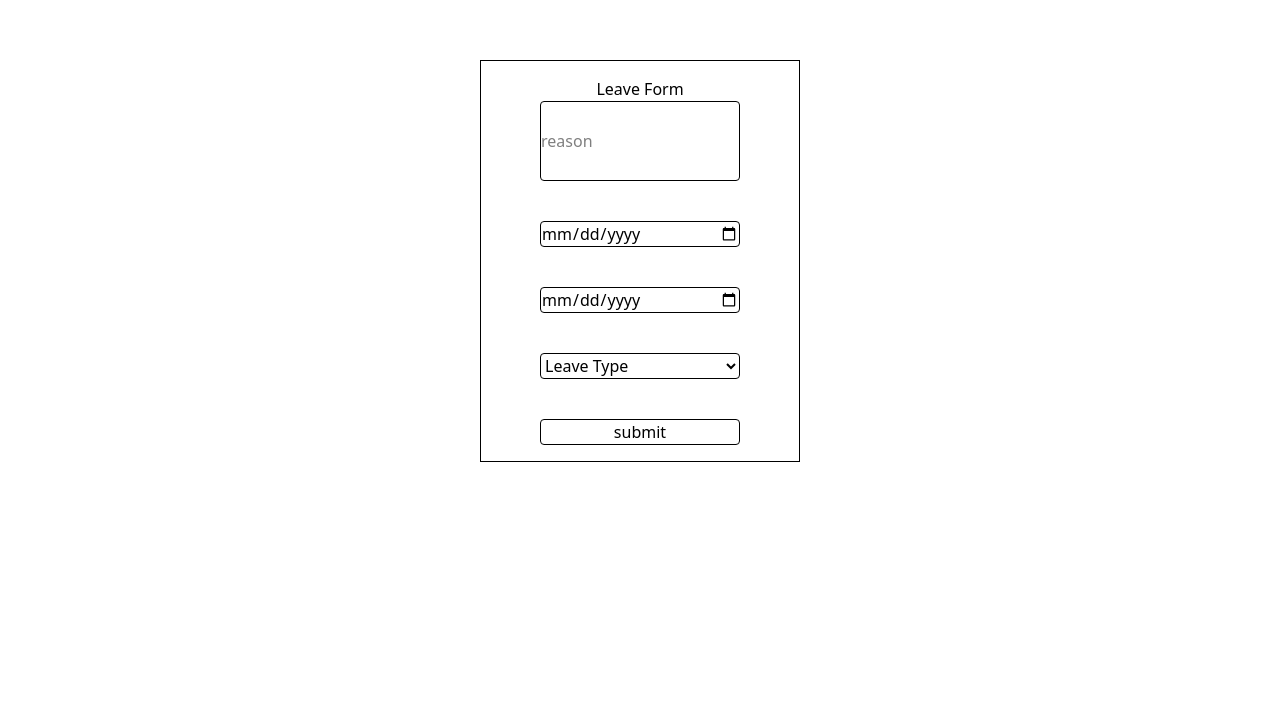
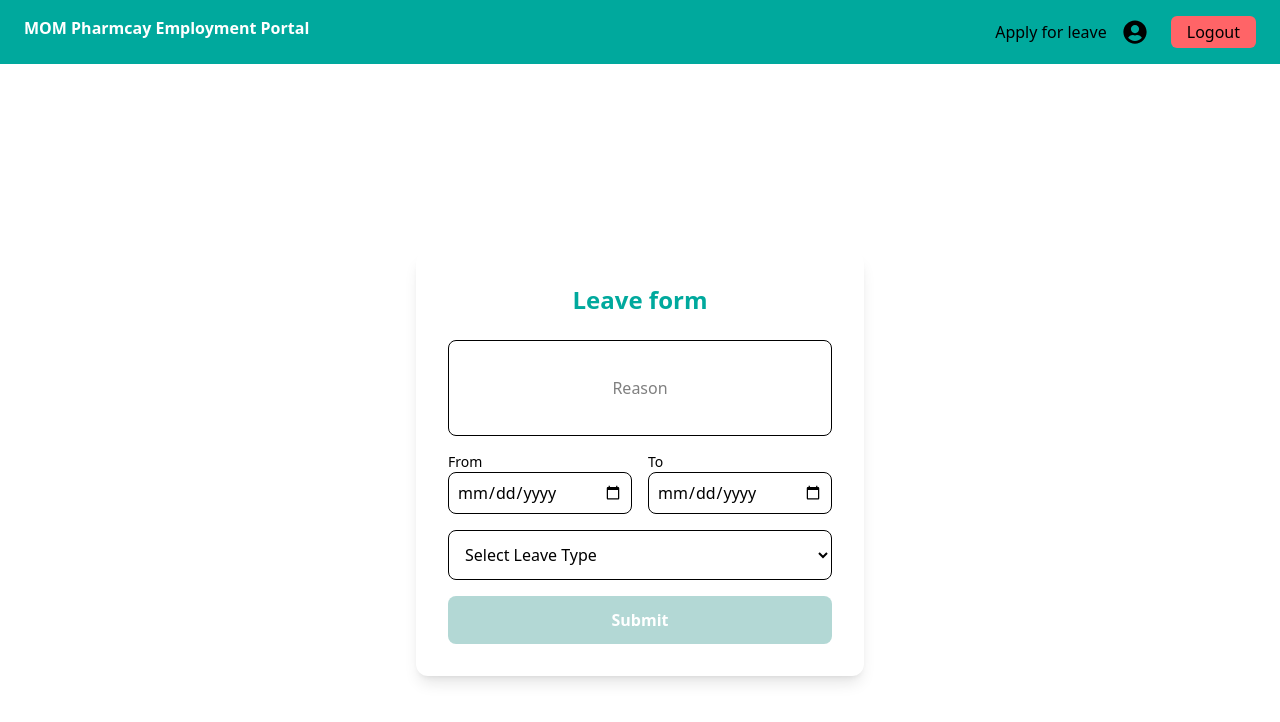
Before and after one commit to udai002/mom-employee-portal, a React (Vite) app: page /leaveform in a window 1280 px wide. Shown: the top 722 px of the page. Built offline with nearby package versions, Linux system fonts and the light colour scheme.

Commit message:
leave form

```diff
--- a/src/components/Navbar.jsx
+++ b/src/components/Navbar.jsx
@@ -30,7 +30,7 @@
       <div className='p-4 px-6 flex  justify-between bg-[#00a99d]'>
         <h1 className='font-bold text-white'>MOM Pharmcay Employment Portal</h1>
         <div className='flex items-center'>
-          <div className='flex' onClick={toLeaveForm}>Apply for leave</div>
+          <div className='flex mr-4' onClick={toLeaveForm}>Apply for leave</div>
             <div className='flex mr-4'>
             <FaUserCircle className='text-2xl' /> <span className='ml-2 text-black font-bold'>{user && user.username}</span>
             </div>
--- a/src/pages/LeaveForm.jsx
+++ b/src/pages/LeaveForm.jsx
@@ -1,59 +1,107 @@
-import React, { use, useState } from 'react'
+
+import React, { useState } from 'react'
+import Navbar from '../components/Navbar'
 
 const LeaveForm = () => {
-const [formData,setformData]=useState({
-    reason:'',
-    from:'',
-    to:'',
-    LeaveType:''
+  const [formData, setFormData] = useState({
+    reason: '',
+    from: '',
+    to: '',
+    LeaveType: ''
   })
 
-   function  handleChange(e){
-   const {name,value}=e.target
-   setformData(prev=>({
+  function handleChange(e) {
+    const { name, value } = e.target
+    setFormData(prev => ({
       ...prev,
-    [name]:value
+      [name]: value
     }))
   }
-const handleSubmit= async(e)=>{
+
+  const handleSubmit = async (e) => {
     e.preventDefault()
-    console.log("this is the form data",formData.reason,formData.from,formData.to,"this is the leave type",formData.LeaveType);
-    const apiurl=`${import.meta.env.VITE_BACKEND_URL}/api/leave/apply`;
-    const options={
-      method:"POST",
-      headers:{
-        'content-type':"application/json"
+    console.log("Form Data:", formData)
+
+    const apiurl =` ${import.meta.env.VITE_BACKEND_URL}/api/leave/apply`
+    const options = {
+      method: "POST",
+      headers: {
+        'content-type': "application/json"
       },
-      body:JSON.stringify({formData})
+      body: JSON.stringify({ formData })
     }
-    const response=await fetch(apiurl,options)
-    if(response){
-      console.log("successfully posted the data to the backend");
-    }
-    else{
-      console.log("unable to post the data to the backend");
+    const response = await fetch(apiurl, options)
+
+    if (response.ok) {
+      console.log("Successfully posted data to backend")
+    } else {
+      console.log("Unable to post data to backend")
     }
   }
+
   return (
+
    <>
-    <div className=' flex justify-center items-center mt-15'>
-    <div className='border-1 w-80 justify-center items-center p-4'>
-    <div className=' flex  flex-col items-center '>
-       <p>Leave Form</p>
-        <div className='flex flex-col w-50 gap-10 '>
-        <input type="text" placeholder='reason'  name="reason"value={formData.reason} onChange={handleChange} className='border-1 rounded h-20'/>
-        <input type="date"  className='border-1 rounded' name="from" value={formData.from} onChange={handleChange}/>
-        <input type="date" className='border-1 rounded' name="to" value={formData.to} onChange={handleChange}/>
-        <select className='border-1 rounded ' name="LeaveType" onChange={handleChange} value={formData.LeaveType}>
-            <option value="">Leave Type</option>
-            <option value="sick Leave">Sick Leave</option>
+   <Navbar/>
+    <div className="flex justify-center items-center min-h-screen  p-6">
+
+      <div className="bg-white shadow-lg rounded-xl w-full max-w-md p-8">
+        <p className="text-2xl font-bold text-center text-[#00a99d] mb-6">
+           Leave form
+        </p>
+
+        <form className="flex flex-col gap-4" onSubmit={handleSubmit}>
+          <input
+            placeholder="Reason"
+            name="reason"
+            value={formData.reason}
+            onChange={handleChange}
+            className="border rounded-lg p-3  h-24 text-center"
+          />
+
+           <div className="flex gap-4">
+            <div className="flex flex-col flex-1">
+              <label className="text-sm text-black">From</label>
+              <input
+                type="date"
+                name="from"
+                value={formData.from}
+                onChange={handleChange}
+                className="border rounded-lg p-2 "
+              />
+            </div>
+
+            <div className="flex flex-col flex-1">
+              <label className="text-sm text-black">To</label>
+              <input
+                type="date"
+                name="to"
+                value={formData.to}
+                onChange={handleChange}
+                className="border rounded-lg p-2 "
+              />
+            </div>
+          </div>
+
+          <select
+            name="LeaveType"
+            value={formData.LeaveType}
+            onChange={handleChange}
+            className="border rounded-lg p-3"
+          >
+            <option value="">Select Leave Type</option>
+            <option value="Sick Leave">Sick Leave</option>
             <option value="Personal">Personal</option>
             <option value="Others">Others</option>
           </select>
-        <input type="button" value="submit" className='border-1 rounded' onClick={handleSubmit}/>
-    </div>
-    </div>
 
+          <button
+            type="submit"
+            className="bg-[#3f9b9564] text-white py-3 rounded-lg font-semibold  hover:bg-[#00a99d] "
+          >
+            Submit
+          </button>
+        </form>
       </div>
     </div>
    </>
```
Lines whose indentation alone changed are shown as unchanged.
